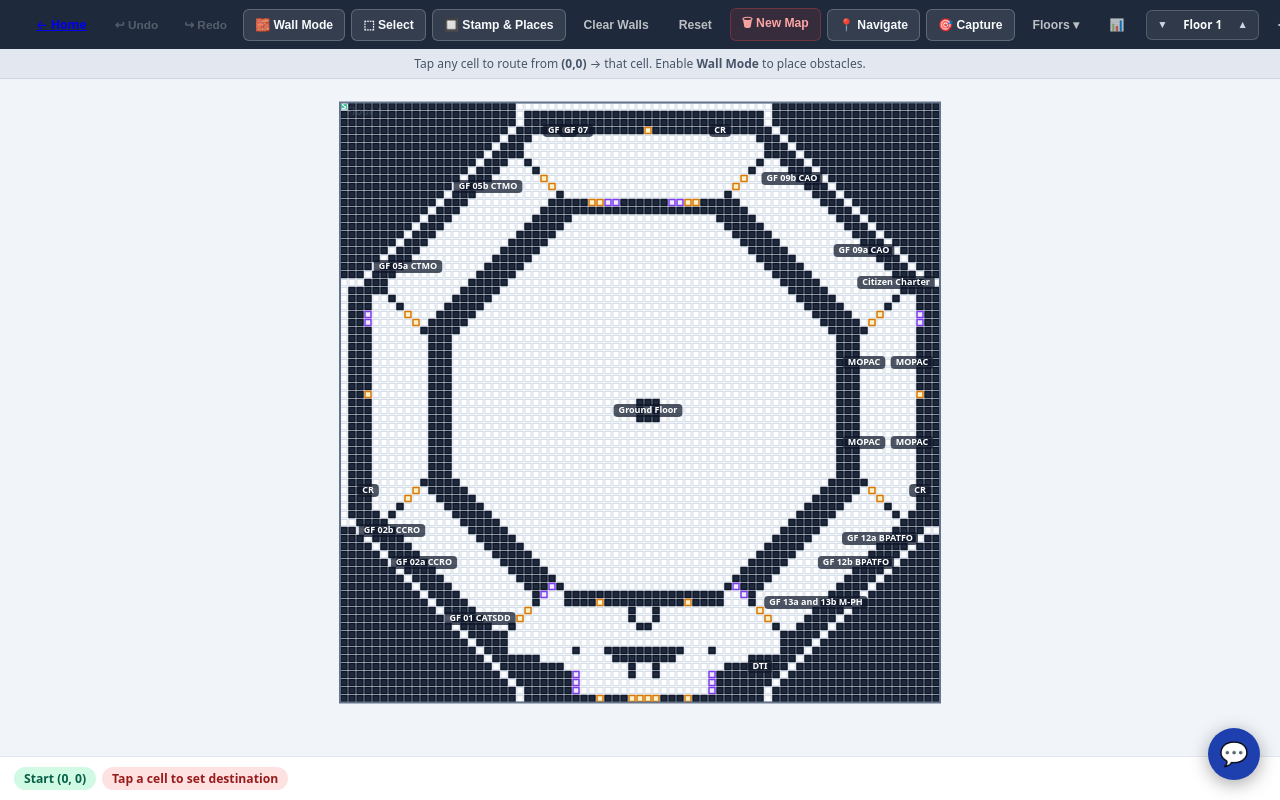
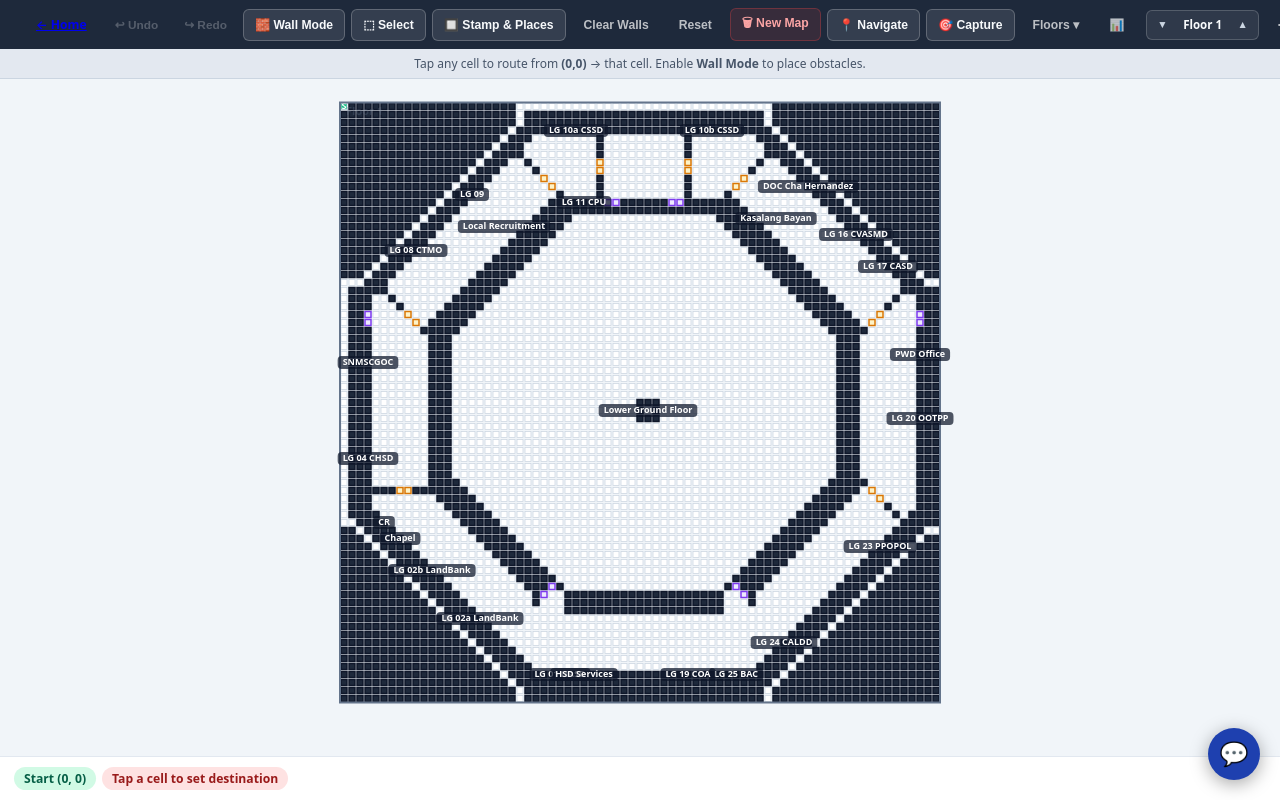
Before and after one commit to JaceP7/Penaranda-Dissertation, a plain HTML site: page wayfinding-app/index.html in a window 1280 px wide. Shown: the top 800 px of the page. Drawn offline with Linux system fonts and the light colour scheme; no server answers.

Commit message:
Swap floors 0<->1: Lower Ground = Floor 1, Ground = Floor 2
Physical correction — Lower Ground is below Ground, so it should be the
lower-numbered floor. Swaps internal index 0 <-> 1 across all data + code:

- floor_presets.js: FLOOR_PRESETS[0]<->[1] arrays + FLOOR_PRESETS_DEPARTMENTS
  floor fields swapped; FLOOR_PRESETS_VERSION 7 -> 8 (cache-bust re-applies on
  every device's next load).
- stamp_presets.js: all 99 placements' floor 0->1 / 1->0; STAMP_PRESETS_VERSION
  1 -> 2. Per-floor counts now LG(0)=25, GF(1)=27, 2F(2)=22, 3F(3)=30.
- service_locations.js: SERVICE_DEFAULT_ENTRANCE floor 0 -> 1 (Ground entrance
  is now on internal floor 1). Resolver reads coords live from STAMP_PLACEMENTS
  so dept routing follows automatically — verified: Ground offices -> F1,
  Lower-Ground offices -> F0, 2F -> F2, 3F -> F3.
- app.js: _floorName() relabeled (0=Lower Ground, 1=Ground).
- index.html cache bumps: floor_presets v=30->31, stamp_presets v=1->2,
  service_locations v=1->2, app.js v=47->48.
- app-state.json (local, gitignored): floorWalls + stampPlacements swapped,
  currentFloor set to 1 (Ground). Backups: *.bak_before_floorswap.

No Upstash change needed — the vector store holds services/departments, not
floor numbers; floors resolve from the (swapped) stamp placements.

```diff
--- a/wayfinding-app/index.html
+++ b/wayfinding-app/index.html
@@ -277,14 +277,14 @@
   <script src="js/lib/qrcode.min.js"></script>
 
   <script src="js/data.js?v=32"></script>
-  <script src="js/floor_presets.js?v=30"></script>
-  <script src="js/stamp_presets.js?v=1"></script>
-  <script src="js/service_locations.js?v=1"></script>
+  <script src="js/floor_presets.js?v=31"></script>
+  <script src="js/stamp_presets.js?v=2"></script>
+  <script src="js/service_locations.js?v=2"></script>
   <script src="js/dijkstra.js?v=30"></script>
   <script src="js/renderer.js?v=31"></script>
   <script src="js/compass.js?v=31"></script>
   <script src="js/nav.js?v=32"></script>
-  <script src="js/app.js?v=47"></script>
+  <script src="js/app.js?v=48"></script>
   <script src="js/chat.js?v=32"></script>
 
 </body>
--- a/wayfinding-app/js/app.js
+++ b/wayfinding-app/js/app.js
@@ -293,7 +293,7 @@ async function _loadDepartments() {
 
 // Human floor names for routing messages.
 function _floorName(f) {
-  return ({ 0: "the Ground Floor", 1: "the Lower Ground Floor",
+  return ({ 0: "the Lower Ground Floor", 1: "the Ground Floor",
             2: "the 2nd Floor", 3: "the 3rd Floor" }[f]) || `Floor ${f + 1}`;
 }
 
--- a/wayfinding-app/js/service_locations.js
+++ b/wayfinding-app/js/service_locations.js
@@ -64,7 +64,8 @@ const SEPARATE_CAMPUS = new Set([
 const SERVICE_FALLBACK_STAMP = "MOPAC";   // Mayor's Office Public Assistance Center
 
 // ── Default building entrance (used when the user has no PDR fix yet) ──────
-const SERVICE_DEFAULT_ENTRANCE = { floor: 0, row: 38, col: 70 };  // GF east entrance
+// Ground Floor is now internal index 1 (Lower Ground = 0). Entrance is on Ground.
+const SERVICE_DEFAULT_ENTRANCE = { floor: 1, row: 38, col: 70 };  // GF east entrance
 
 // ── Normalised lookup (build once) ────────────────────────────────────────
 function _svcNorm(s) {
--- a/wayfinding-app/js/stamp_presets.js
+++ b/wayfinding-app/js/stamp_presets.js
@@ -17,7 +17,7 @@
 // Bump this whenever the bundled stamp data changes. The app's
 // applyStampPresets() runs when this differs from the cached version
 // in localStorage.
-const STAMP_PRESETS_VERSION = 1;
+const STAMP_PRESETS_VERSION = 2;   // floors 0<->1 swapped
 
 /**
  * Bundled stamp placements — each is { id, name, row, col, size, floor, source: 'bundled' }.
@@ -29,7 +29,7 @@ const STAMP_PLACEMENTS_BUNDLED = [
     "row": 68,
     "col": 50,
     "size": 5,
-    "floor": 0,
+    "floor": 1,
     "source": "bundled"
   },
   {
@@ -38,7 +38,7 @@ const STAMP_PLACEMENTS_BUNDLED = [
     "row": 63,
     "col": 16,
     "size": 3,
-    "floor": 0,
+    "floor": 1,
     "source": "bundled"
   },
   {
@@ -47,7 +47,7 @@ const STAMP_PLACEMENTS_BUNDLED = [
     "row": 56,
     "col": 9,
     "size": 3,
-    "floor": 0,
+    "floor": 1,
     "source": "bundled"
   },
   {
@@ -56,7 +56,7 @@ const STAMP_PLACEMENTS_BUNDLED = [
     "row": 52,
     "col": 5,
     "size": 3,
-    "floor": 0,
+    "floor": 1,
     "source": "bundled"
   },
   {
@@ -65,7 +65,7 @@ const STAMP_PLACEMENTS_BUNDLED = [
     "row": 19,
     "col": 7,
     "size": 3,
-    "floor": 0,
+    "floor": 1,
     "source": "bundled"
   },
   {
@@ -74,7 +74,7 @@ const STAMP_PLACEMENTS_BUNDLED = [
     "row": 9,
     "col": 17,
     "size": 3,
-    "floor": 0,
+    "floor": 1,
     "source": "bundled"
   },
   {
@@ -83,7 +83,7 @@ const STAMP_PLACEMENTS_BUNDLED = [
     "row": 2,
     "col": 26,
     "size": 3,
-    "floor": 0,
+    "floor": 1,
     "source": "bundled"
   },
   {
@@ -92,7 +92,7 @@ const STAMP_PLACEMENTS_BUNDLED = [
     "row": 2,
     "col": 28,
     "size": 3,
-    "floor": 0,
+    "floor": 1,
     "source": "bundled"
   },
   {
@@ -101,7 +101,7 @@ const STAMP_PLACEMENTS_BUNDLED = [
     "row": 2,
     "col": 46,
     "size": 3,
-    "floor": 0,
+    "floor": 1,
     "source": "bundled"
   },
   {
@@ -110,7 +110,7 @@ const STAMP_PLACEMENTS_BUNDLED = [
     "row": 47,
     "col": 2,
     "size": 3,
-    "floor": 0,
+    "floor": 1,
     "source": "bundled"
   },
   {
@@ -119,7 +119,7 @@ const STAMP_PLACEMENTS_BUNDLED = [
     "row": 8,
     "col": 55,
     "size": 3,
-    "floor": 0,
+    "floor": 1,
     "source": "bundled"
   },
   {
@@ -128,7 +128,7 @@ const STAMP_PLACEMENTS_BUNDLED = [
     "row": 17,
     "col": 64,
     "size": 3,
-    "floor": 0,
+    "floor": 1,
     "source": "bundled"
   },
   {
@@ -137,7 +137,7 @@ const STAMP_PLACEMENTS_BUNDLED = [
     "row": 21,
     "col": 68,
     "size": 3,
-    "floor": 0,
+    "floor": 1,
     "source": "bundled"
   },
   {
@@ -146,7 +146,7 @@ const STAMP_PLACEMENTS_BUNDLED = [
     "row": 31,
     "col": 70,
     "size": 3,
-    "floor": 0,
+    "floor": 1,
     "source": "bundled"
   },
   {
@@ -155,7 +155,7 @@ const STAMP_PLACEMENTS_BUNDLED = [
     "row": 31,
     "col": 64,
     "size": 3,
-    "floor": 0,
+    "floor": 1,
     "source": "bundled"
   },
   {
@@ -164,7 +164,7 @@ const STAMP_PLACEMENTS_BUNDLED = [
     "row": 41,
     "col": 70,
     "size": 3,
-    "floor": 0,
+    "floor": 1,
     "source": "bundled"
   },
   {
@@ -173,7 +173,7 @@ const STAMP_PLACEMENTS_BUNDLED = [
     "row": 41,
     "col": 64,
     "size": 3,
-    "floor": 0,
+    "floor": 1,
     "source": "bundled"
   },
   {
@@ -182,7 +182,7 @@ const STAMP_PLACEMENTS_BUNDLED = [
     "row": 47,
     "col": 71,
     "size": 3,
-    "floor": 0,
+    "floor": 1,
     "source": "bundled"
   },
   {
@@ -191,7 +191,7 @@ const STAMP_PLACEMENTS_BUNDLED = [
     "row": 53,
     "col": 66,
     "size": 3,
-    "floor": 0,
+    "floor": 1,
     "source": "bundled"
   },
   {
@@ -200,7 +200,7 @@ const STAMP_PLACEMENTS_BUNDLED = [
     "row": 56,
     "col": 63,
     "size": 3,
-    "floor": 0,
+    "floor": 1,
     "source": "bundled"
   },
   {
@@ -209,7 +209,7 @@ const STAMP_PLACEMENTS_BUNDLED = [
     "row": 61,
     "col": 58,
     "size": 3,
-    "floor": 0,
+    "floor": 1,
     "source": "bundled"
   },
   {
@@ -218,7 +218,7 @@ const STAMP_PLACEMENTS_BUNDLED = [
     "row": 36,
     "col": 36,
     "size": 5,
-    "floor": 0,
+    "floor": 1,
     "source": "bundled"
   },
   {
@@ -227,7 +227,7 @@ const STAMP_PLACEMENTS_BUNDLED = [
     "row": 37,
     "col": 37,
     "size": 3,
-    "floor": 1,
+    "floor": 0,
     "source": "bundled"
   },
   {
@@ -236,7 +236,7 @@ const STAMP_PLACEMENTS_BUNDLED = [
     "row": 70,
     "col": 26,
     "size": 3,
-    "floor": 1,
+    "floor": 0,
     "source": "bundled"
   },
   {
@@ -245,7 +245,7 @@ const STAMP_PLACEMENTS_BUNDLED = [
     "row": 63,
     "col": 16,
     "size": 3,
-    "floor": 1,
+    "floor": 0,
     "source": "bundled"
   },
   {
@@ -254,7 +254,7 @@ const STAMP_PLACEMENTS_BUNDLED = [
     "row": 57,
     "col": 10,
     "size": 3,
-    "floor": 1,
+    "floor": 0,
     "source": "bundled"
   },
   {
@@ -263,7 +263,7 @@ const STAMP_PLACEMENTS_BUNDLED = [
     "row": 53,
     "col": 6,
     "size": 3,
-    "floor": 1,
+    "floor": 0,
     "source": "bundled"
   },
   {
@@ -272,7 +272,7 @@ const STAMP_PLACEMENTS_BUNDLED = [
     "row": 51,
     "col": 4,
     "size": 3,
-    "floor": 1,
+    "floor": 0,
     "source": "bundled"
   },
   {
@@ -281,7 +281,7 @@ const STAMP_PLACEMENTS_BUNDLED = [
     "row": 43,
     "col": 2,
     "size": 3,
-    "floor": 1,
+    "floor": 0,
     "source": "bundled"
   },
   {
@@ -290,7 +290,7 @@ const STAMP_PLACEMENTS_BUNDLED = [
     "row": 31,
     "col": 2,
     "size": 3,
-    "floor": 1,
+    "floor": 0,
     "source": "bundled"
   },
   {
@@ -299,7 +299,7 @@ const STAMP_PLACEMENTS_BUNDLED = [
     "row": 17,
     "col": 8,
     "size": 3,
-    "floor": 1,
+    "floor": 0,
     "source": "bundled"
   },
   {
@@ -308,7 +308,7 @@ const STAMP_PLACEMENTS_BUNDLED = [
     "row": 10,
     "col": 15,
     "size": 3,
-    "floor": 1,
+    "floor": 0,
     "source": "bundled"
   },
   {
@@ -317,7 +317,7 @@ const STAMP_PLACEMENTS_BUNDLED = [
     "row": 14,
     "col": 19,
     "size": 3,
-    "floor": 1,
+    "floor": 0,
     "source": "bundled"
   },
   {
@@ -326,7 +326,7 @@ const STAMP_PLACEMENTS_BUNDLED = [
     "row": 2,
     "col": 28,
     "size": 3,
-    "floor": 1,
+    "floor": 0,
     "source": "bundled"
   },
   {
@@ -335,7 +335,7 @@ const STAMP_PLACEMENTS_BUNDLED = [
     "row": 2,
     "col": 45,
     "size": 3,
-    "floor": 1,
+    "floor": 0,
     "source": "bundled"
   },
   {
@@ -344,7 +344,7 @@ const STAMP_PLACEMENTS_BUNDLED = [
     "row": 11,
     "col": 29,
     "size": 3,
-    "floor": 1,
+    "floor": 0,
     "source": "bundled"
   },
   {
@@ -353,7 +353,7 @@ const STAMP_PLACEMENTS_BUNDLED = [
     "row": 9,
     "col": 57,
     "size": 3,
-    "floor": 1,
+    "floor": 0,
     "source": "bundled"
   },
   {
@@ -362,7 +362,7 @@ const STAMP_PLACEMENTS_BUNDLED = [
     "row": 13,
     "col": 53,
     "size": 3,
-    "floor": 1,
+    "floor": 0,
     "source": "bundled"
   },
   {
@@ -371,7 +371,7 @@ const STAMP_PLACEMENTS_BUNDLED = [
     "row": 15,
     "col": 63,
     "size": 3,
-    "floor": 1,
+    "floor": 0,
     "source": "bundled"
   },
   {
@@ -380,7 +380,7 @@ const STAMP_PLACEMENTS_BUNDLED = [
     "row": 19,
     "col": 67,
     "size": 3,
-    "floor": 1,
+    "floor": 0,
     "source": "bundled"
   },
   {
@@ -389,7 +389,7 @@ const STAMP_PLACEMENTS_BUNDLED = [
     "row": 30,
     "col": 71,
     "size": 3,
-    "floor": 1,
+    "floor": 0,
     "source": "bundled"
   },
   {
@@ -398,7 +398,7 @@ const STAMP_PLACEMENTS_BUNDLED = [
     "row": 38,
     "col": 71,
     "size": 3,
-    "floor": 1,
+    "floor": 0,
     "source": "bundled"
   },
   {
@@ -407,7 +407,7 @@ const STAMP_PLACEMENTS_BUNDLED = [
     "row": 54,
     "col": 66,
     "size": 3,
-    "floor": 1,
+    "floor": 0,
     "source": "bundled"
   },
   {
@@ -416,7 +416,7 @@ const STAMP_PLACEMENTS_BUNDLED = [
     "row": 66,
     "col": 54,
     "size": 3,
-    "floor": 1,
+    "floor": 0,
     "source": "bundled"
   },
   {
@@ -425,7 +425,7 @@ const STAMP_PLACEMENTS_BUNDLED = [
     "row": 70,
     "col": 48,
     "size": 3,
-    "floor": 1,
+    "floor": 0,
     "source": "bundled"
   },
   {
@@ -434,7 +434,7 @@ const STAMP_PLACEMENTS_BUNDLED = [
     "row": 70,
     "col": 42,
     "size": 3,
-    "floor": 1,
+    "floor": 0,
     "source": "bundled"
   },
   {
@@ -443,7 +443,7 @@ const STAMP_PLACEMENTS_BUNDLED = [
     "row": 70,
     "col": 29,
     "size": 3,
-    "floor": 1,
+    "floor": 0,
     "source": "bundled"
   },
   {
```
Also changed, not shown: wayfinding-app/js/floor_presets.js.
